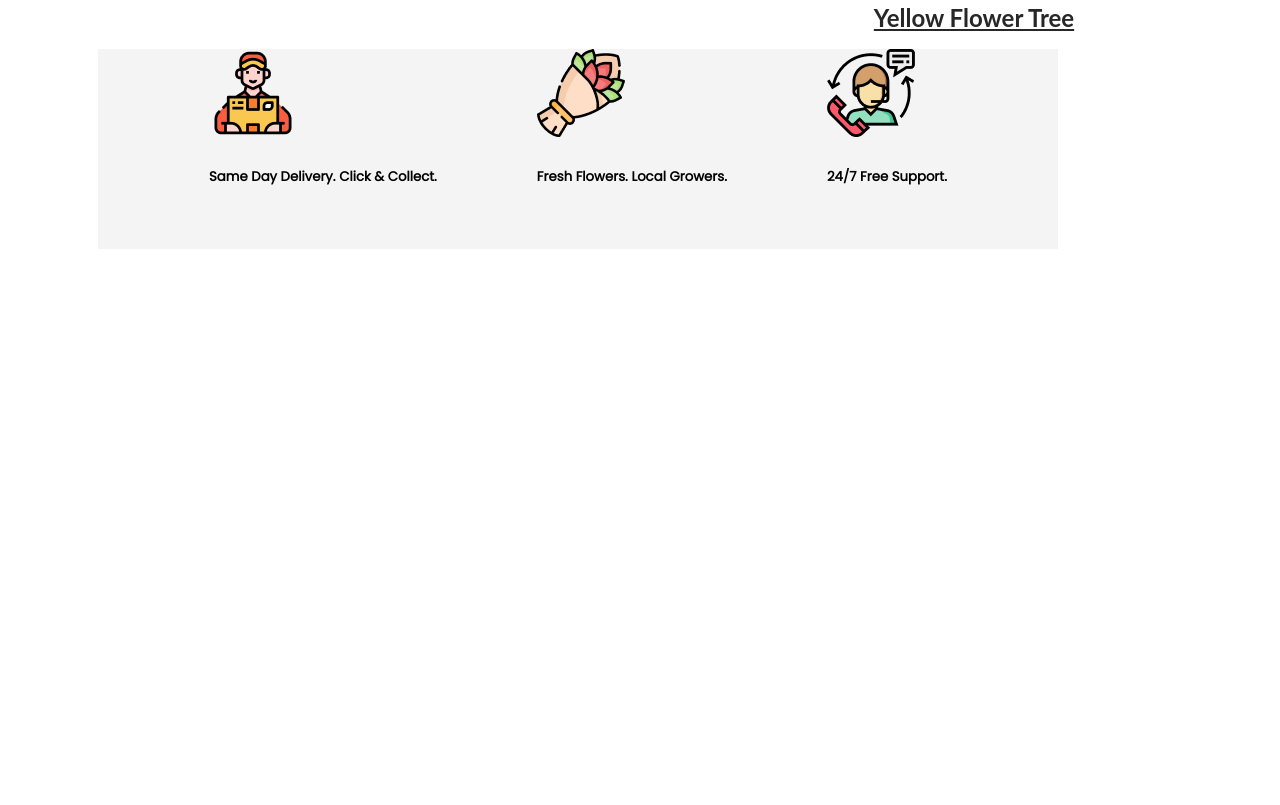
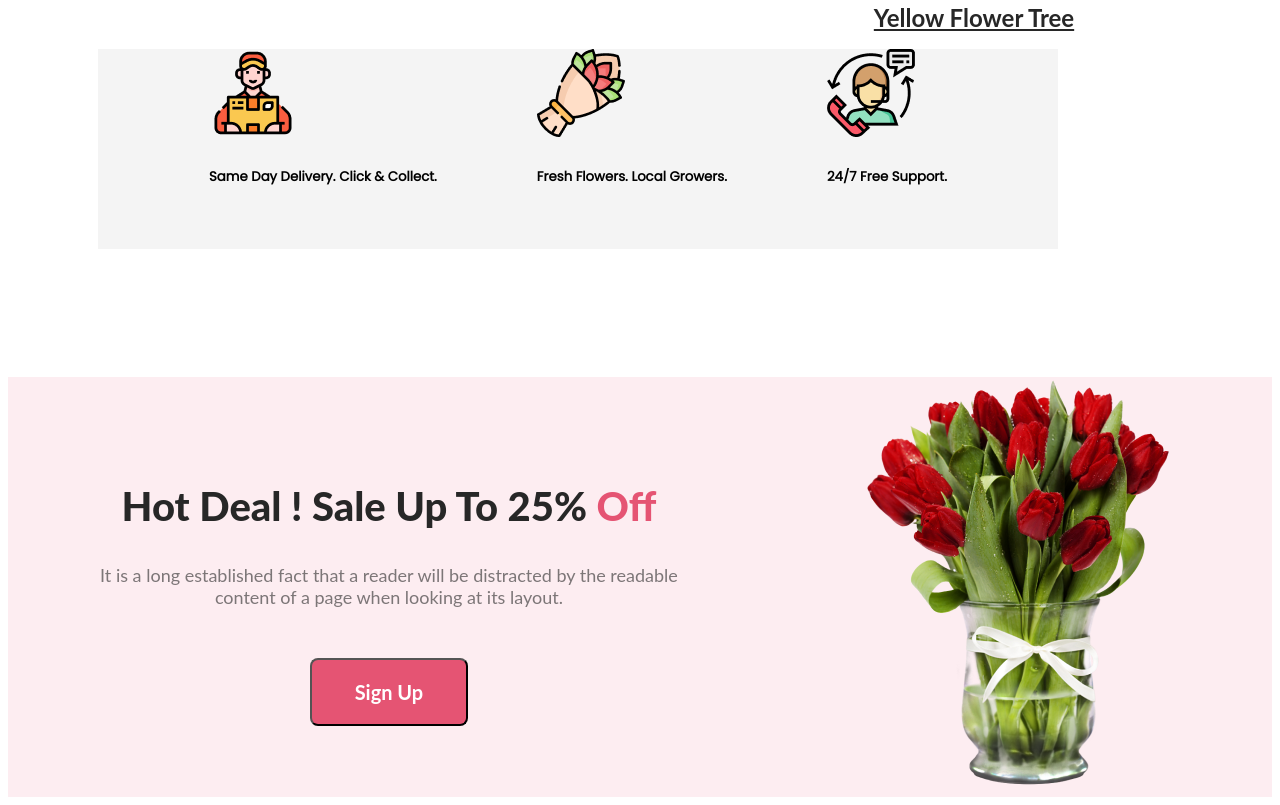
Before and after one commit to mahfuzul84/flower-shop-repo, a plain HTML site: page index.html in a window 1280 px wide. Shown: the part 1571-2376 px from the top of the page. Before the commit the page ends 1828 px from the top, so only its background shows below. Drawn offline with Linux system fonts and the light colour scheme.

Commit message:
discount section styles added

```diff
--- a/index.html
+++ b/index.html
@@ -61,6 +61,19 @@
                 </div>
             </div>
         </section>
+        <!-- discount section start -->
+        <section>
+            <div class="discount-container">
+                <div class="discount-text">
+                    <h2 class="offer">Hot Deal ! Sale Up To 25% <span class="discount">Off</span></h2>
+                    <p class="discount-description">It is a long established fact that a reader will be distracted by the readable <br>content of a page when looking at its layout.</p>
+                    <button class="btn-discount">Sign Up</button>
+                </div>
+                <div class="discount-pic">
+                    <img class="discount-img" src="images/pngwing 8.png" alt="">
+                </div>
+            </div>
+        </section>
     </main>
 </body>
 </html>
--- a/styles/flower-shop.css
+++ b/styles/flower-shop.css
@@ -122,6 +122,46 @@ body{
     font-weight: 600;
     gap: 100px;
 }
-.icons{
-    position: relative;
+/* discount section styles */
+.offer{
+    color: #272727;
+    font-family: lato;
+    font-size: 40px;
+    font-style: normal;
+    font-weight: 800;
 }
+.discount{
+    color: #E55473;
+    font-family: lato;
+    font-size: 40px;
+    font-style: normal;
+    font-weight: 800;
+}
+.discount-description{
+    color: rgba(39,39,39,0.60);
+    align-items: center;
+    font-family: lato;
+    font-size: 18px;
+    font-style: normal;
+    font-weight: 400;
+}
+.btn-discount{
+    color: #FFF;
+    font-family: lato;
+    font-size: 20px;
+    font-style: normal;
+    font-weight: 700;
+    background-color: #E55473;
+    padding: 20px 43px;
+    border-radius: 8px;
+    margin-top: 32px;
+}
+.discount-container{
+    display: flex;
+    justify-content: space-around;
+    height: 420px;
+    align-items: center;
+    background-color: rgb(229, 84, 115,0.10);
+    margin-top: 128px;
+    text-align: center;
+}
```
